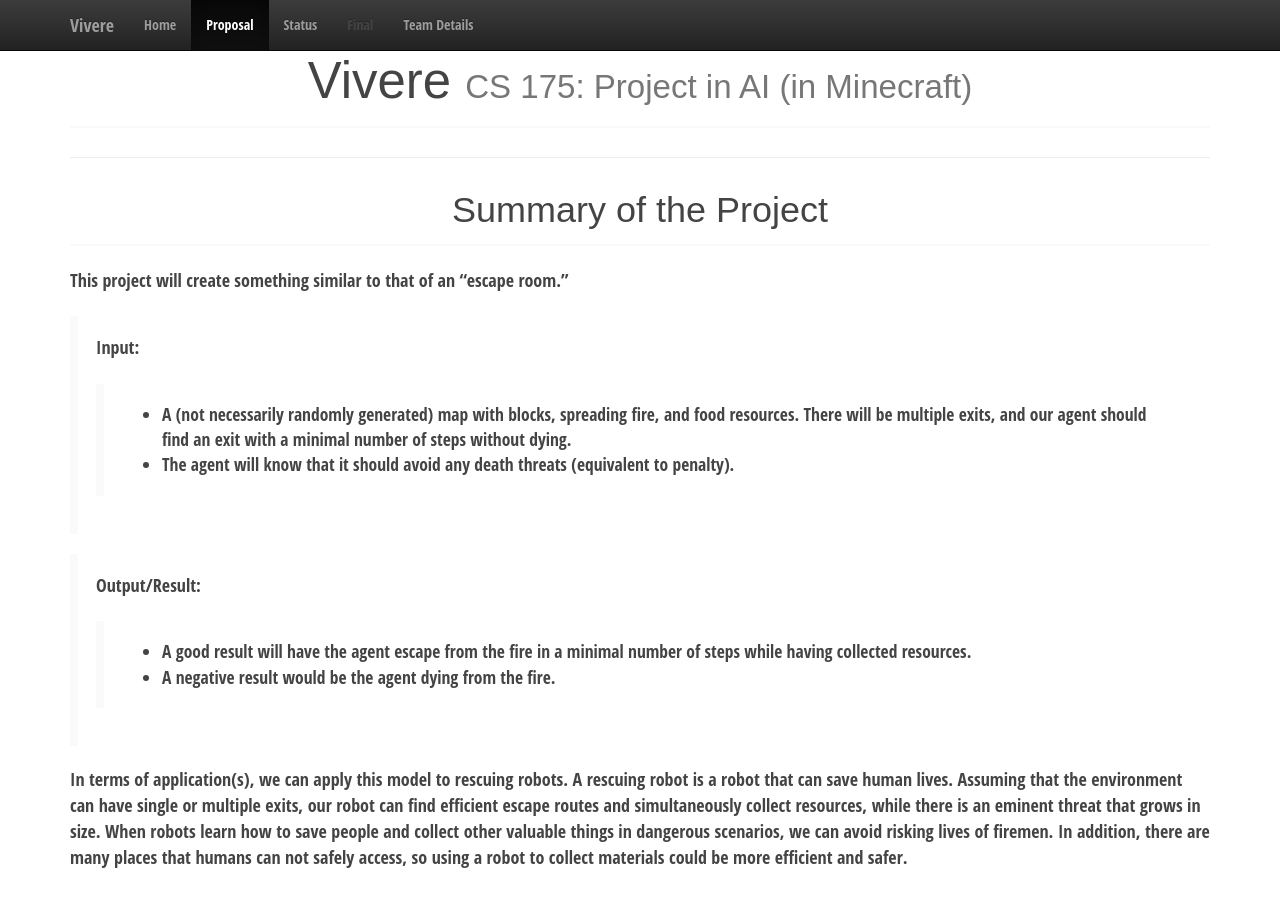
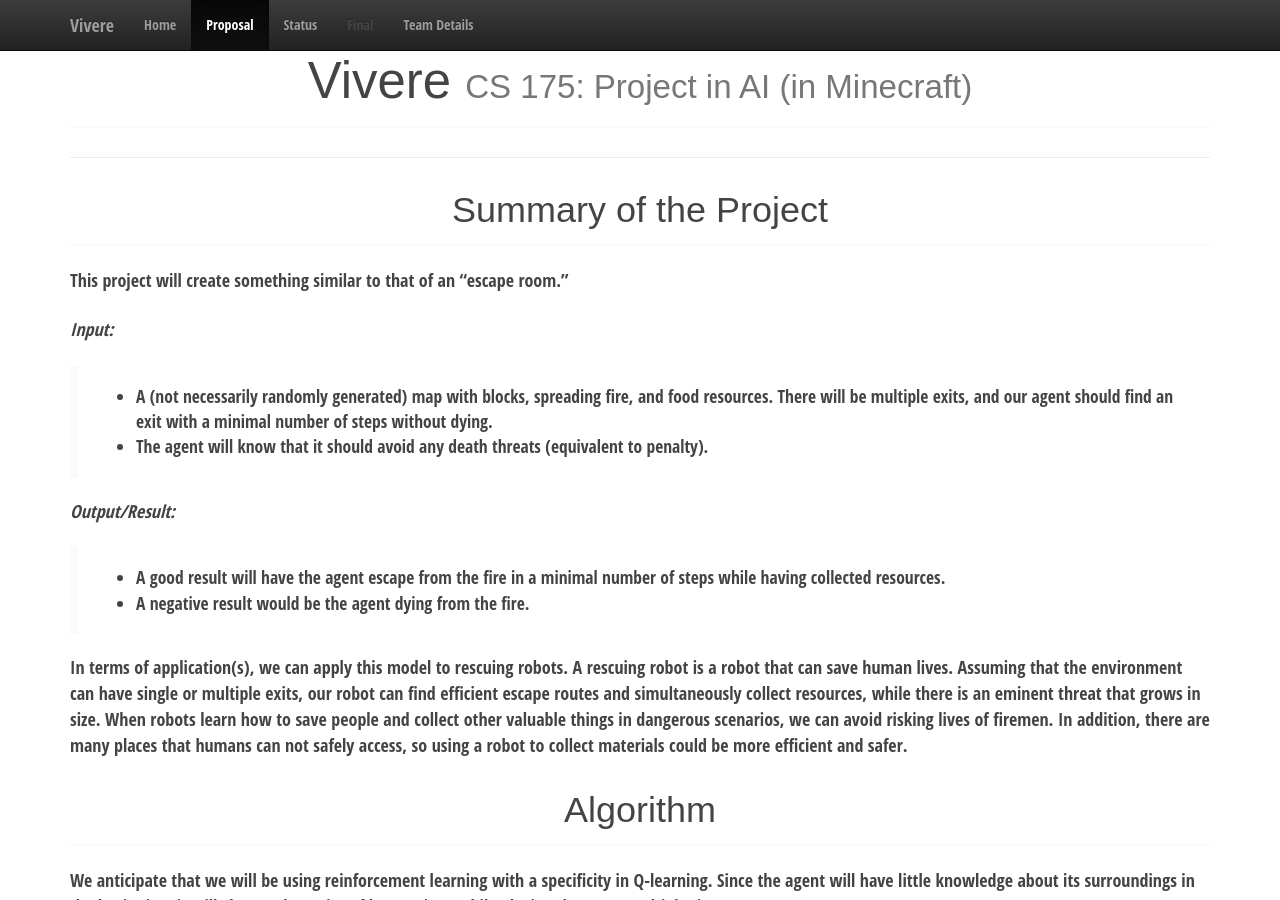
Before and after one commit to Enhjin/Vivere, a Jekyll site: the page built from docs/proposal.md, in a window 1280 px wide and 900 px high. Built offline with Jekyll 4.4.1, drawn with Linux system fonts in a browser that asks for light colours.

```diff
--- a/docs/proposal.md
+++ b/docs/proposal.md
@@ -5,14 +5,13 @@ title: Proposal
 ### Summary of the Project
   This project will create something similar to that of an “escape room.”
 
->  Input:
-   >> * A (not necessarily randomly generated) map with blocks, spreading fire, and food resources. There will be multiple exits, and our agent should find an exit with a minimal number of steps without dying.
-   >> * The agent will know that it should avoid any death threats (equivalent to penalty).
+*Input:*
+   > * A (not necessarily randomly generated) map with blocks, spreading fire, and food resources. There will be multiple exits, and our agent should find an exit with a minimal number of steps without dying.
+   > * The agent will know that it should avoid any death threats (equivalent to penalty).
 
-
->  Output/Result:
-   >> * A good result will have the agent escape from the fire in a minimal number of steps while having collected resources.
-   >> * A negative result would be the agent dying from the fire.
+*Output/Result:*
+   > * A good result will have the agent escape from the fire in a minimal number of steps while having collected resources.
+   > * A negative result would be the agent dying from the fire.
 
 In terms of application(s),  we can apply this model to rescuing robots. A rescuing robot is a robot that can save human lives. Assuming that the environment can have single or multiple exits, our robot can find efficient escape routes and simultaneously collect resources, while there is an eminent threat that grows in size. When robots learn how to save people and collect other valuable things in dangerous scenarios, we can avoid risking lives of firemen. In addition, there are many places that humans can not safely access, so using a robot to collect materials could be more efficient and safer.
 
```
